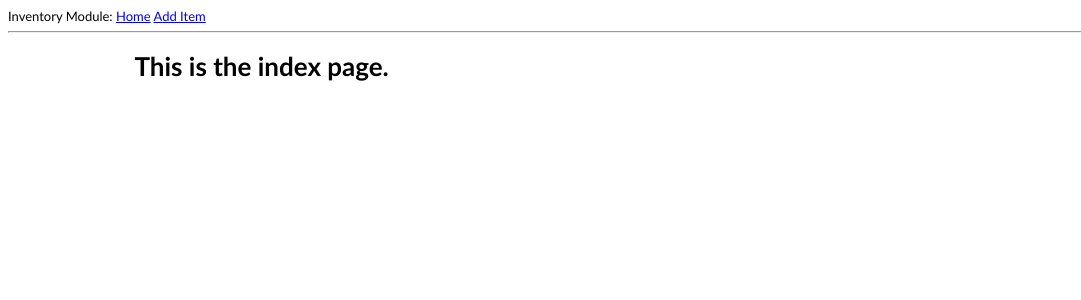
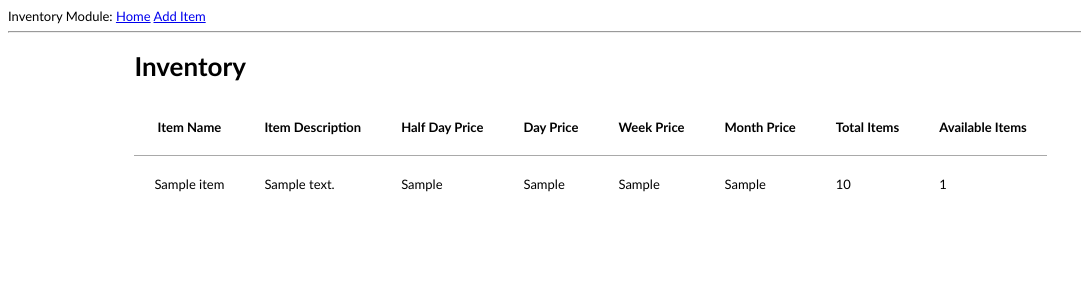
Before and after one commit to sdeen1/flask-inventory-module, a Flask app: page / in a window 1280 px wide. Shown: the top 300 px of the page, without its empty margins (0-1081 px from the left). Run offline with Flask 3, Linux system fonts and the light colour scheme; tables that the repository leaves empty hold one stand-in row (Sample ...).

Commit message:
add to DB and display all items on index

```diff
--- a/app/routes.py
+++ b/app/routes.py
@@ -1,16 +1,29 @@
-from app import app
+from app import app, db
 from flask import render_template, redirect, flash, request
 from app.forms import AddItemForm
+from app.models import Item
 
 @app.route('/')
 @app.route('/index')
 def index():
-    return render_template('index.html', title="Home")
+    items = Item.query.all()
+    return render_template('index.html', title="Home", items=items)
 
 @app.route('/add', methods=['GET','POST'])
 def add():
     form = AddItemForm()
     if form.validate(): #_on_submit():  #request.method == "POST":
+        item = Item(
+            name = form.name.data,
+            description = form.description.data,
+            total = form.total.data,
+            halfDay = form.halfDay.data,
+            day = form.day.data,
+            week = form.week.data,
+            month = form.month.data
+        )
+        db.session.add(item)
+        db.session.commit()
         print("form validated")
         flash('Added Item: {}, Item desciption: {}'.format(form.name.data, form.description.data))
         return redirect('/index')
--- a/app/static/styles/styles.css
+++ b/app/static/styles/styles.css
@@ -7,3 +7,24 @@ body {
     margin: auto;
     width: 80%;
 }
+
+table {
+    border-collapse: collapse;
+    /*border: solid black 1px; */
+}
+
+tr {
+    border-bottom: solid lightgray 1px;
+}
+
+thead > tr:last-child {
+    border-bottom: solid darkgray 1px;
+}
+
+tbody > tr:last-child {
+    border: none;
+}
+
+th, td {
+    padding: 20px;
+}
--- a/app/templates/index.html
+++ b/app/templates/index.html
@@ -1,7 +1,7 @@
 {% extends "base.html" %}
 
 {% block content %}
-    <h1>This is the index page.</h1>
+    <h1>Inventory</h1>
 
     {% with messages = get_flashed_messages() %}
     {% if messages %}
@@ -13,4 +13,33 @@
     {% endif %}
     {% endwith %}
 
+    <table>
+        <thead>
+            <tr>
+                <th>Item Name</th>
+                <th>Item Description</th>
+                <th>Half Day Price</th>
+                <th>Day Price</th>
+                <th>Week Price</th>
+                <th>Month Price</th>
+                <th>Total Items</th>
+                <th>Available Items</th>
+            </tr>
+        </thead>
+        <tbody>
+            {% for item in items %}
+            <tr>
+                <td>{{ item.name }}</td>
+                <td>{{ item.description }}</td>
+                <td>{{ item.halfDay }}</td>
+                <td>{{ item.day }}</td>
+                <td>{{ item.week }}</td>
+                <td>{{ item.month }}</td>
+                <td>{{ item.total }}</td>
+                <td>{{ item.available }}</td>
+            </tr>
+            {% endfor %}
+        </tbody>
+    </table>
+
 {% endblock %}
```
Also changed, not shown: README.md.
